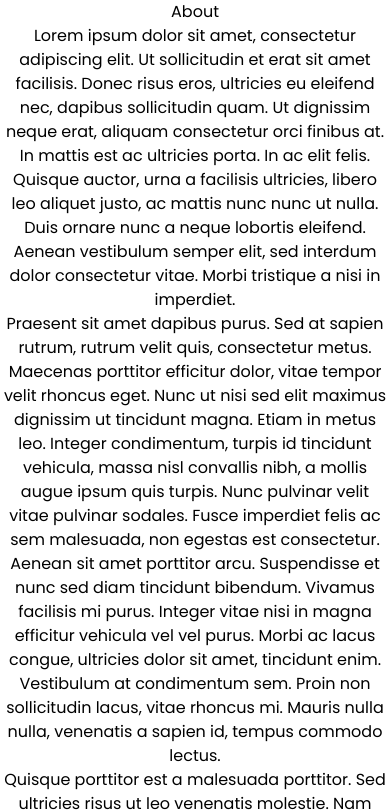
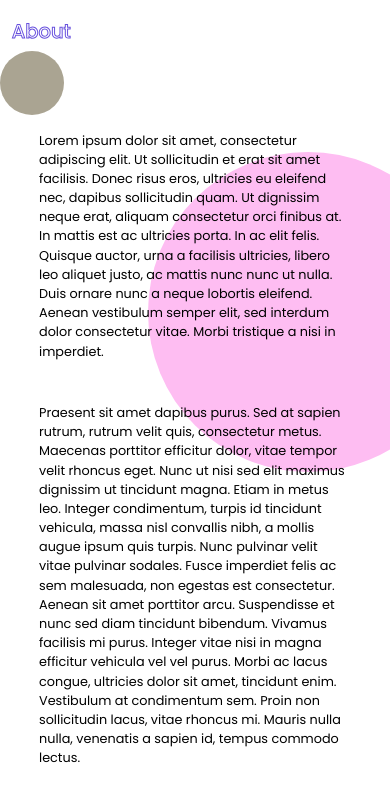
Before and after one commit to Idadelveloper/Portfolio, a React (Create React App) app: page /about in a window 390 px wide. Shown: the top 812 px of the page. Built offline with nearby package versions, Linux system fonts and the light colour scheme.

Commit message:
Add about page styles

```diff
--- a/src/components/MyAbout.css
+++ b/src/components/MyAbout.css
@@ -0,0 +1,77 @@
+.about {
+    position: relative;
+    max-height: 100%;
+    max-width: 100%;
+    overflow: hidden;
+}
+
+.circle {
+    border-radius: 50%;
+    display: inline-block;
+    position: absolute;
+}
+
+.circle-a {
+    width: 7rem;
+    height: 7rem;
+    background-color: #AAA492;
+    top: 12vh;
+    left: 0;
+}
+
+.circle-b {
+    width: 30rem;
+    height: 30rem;
+    background-color: #FEBDF2;
+    right: -15vw;
+    top: 18vh;
+}
+
+.circle-c {
+    width: 15rem;
+    height: 15rem;
+    background-color: #6851DD;
+    bottom: 10vh;
+    left: -5vw;
+}
+
+.about-title {
+    color: transparent;
+    font-size: 5vw;
+    font-weight: 500;
+    -webkit-text-stroke: 1px #6851DD;
+    text-align: left;
+    margin-top: 2vh;
+    margin-left: 3vw;
+}
+
+.about-content {
+    margin-left: 10vw;
+    margin-right: 10vw;
+    margin-top: 10vh;
+}
+
+.about-content div {
+    text-align: left;
+    margin-bottom: 5vh;
+}
+
+@media only screen and (max-width: 800px) {
+    /* For smaller screens: */
+    .circle-a {
+        width: 4rem;
+        height: 4rem;
+        top: 6vh;
+    }
+    .circle-b {
+        width: 20rem;
+        height: 20rem;
+        right: -20vw;
+    }
+    .circle-c {
+        left: -20vw;
+    }
+    .about-content div {
+        font-size: 0.8rem;
+    }
+}
```
